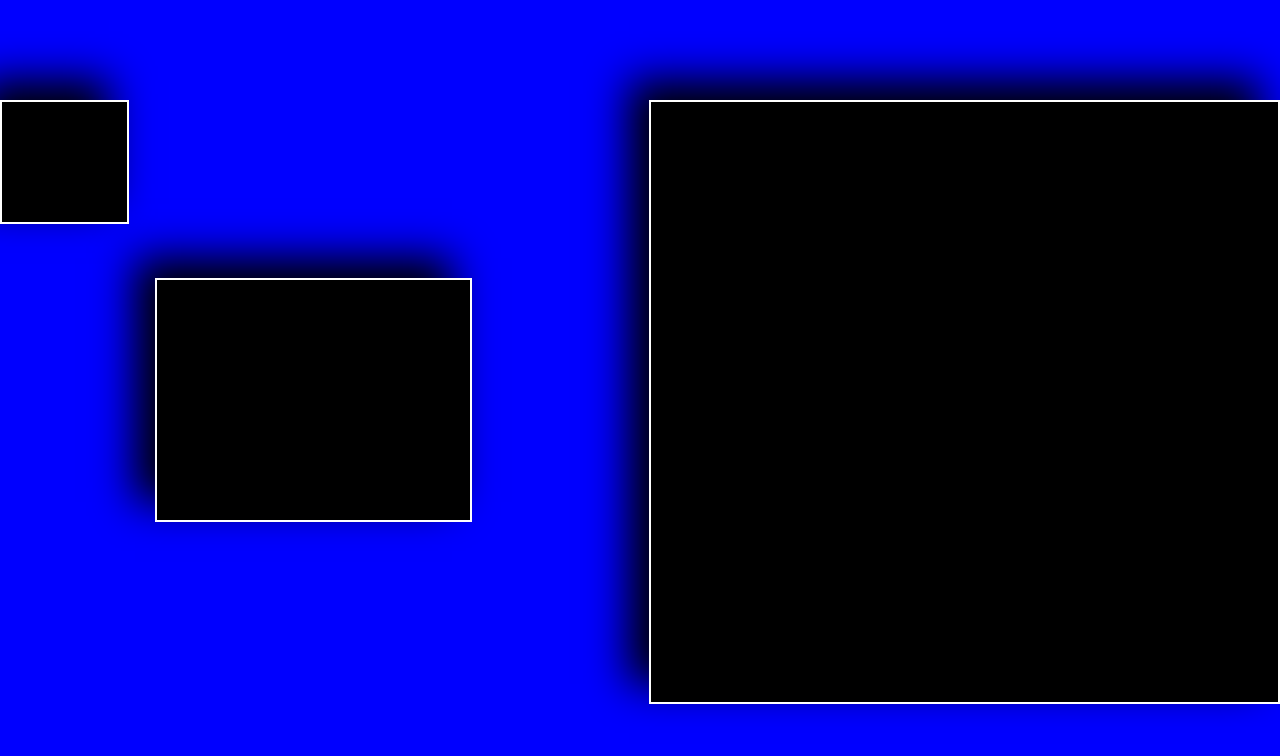
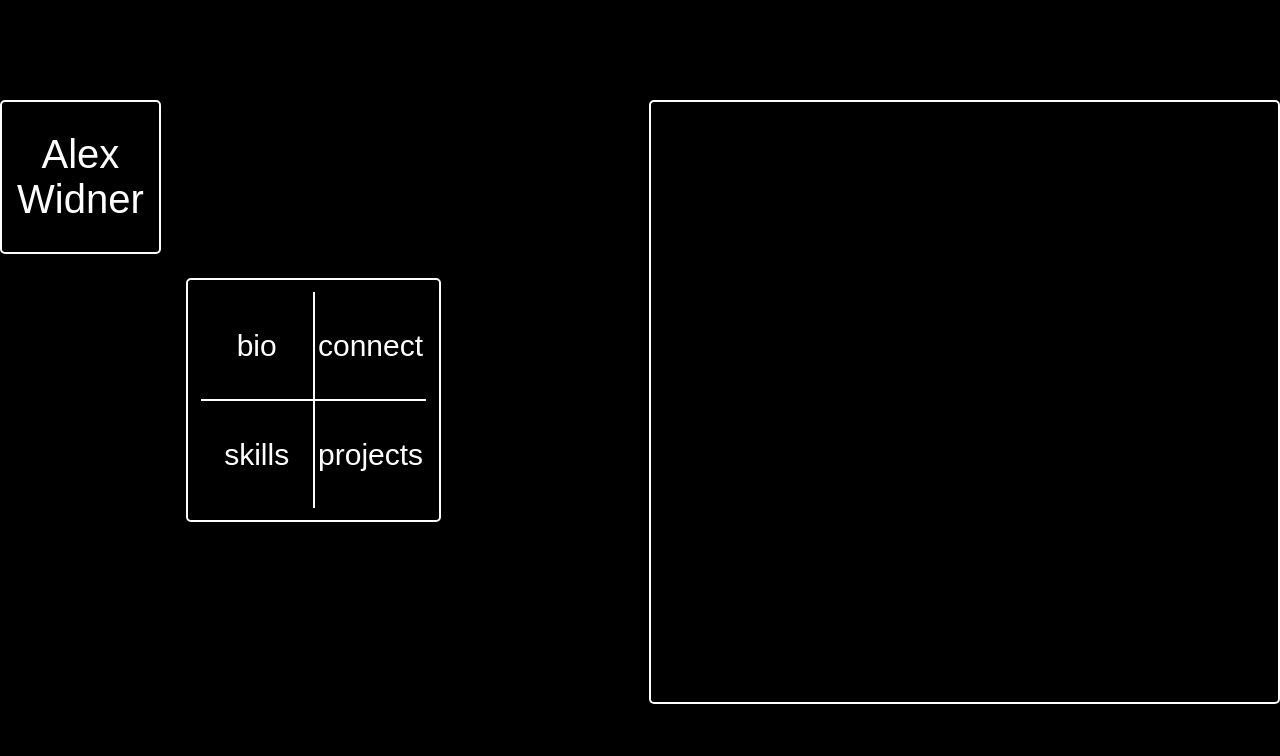
Before and after one commit to Manny1806/real-portfolio, a React (Create React App) app: page / in a window 1280 px wide. Shown: the top 756 px of the page. Built offline with nearby package versions, Linux system fonts and the light colour scheme.

Commit message:
moving sqaures

```diff
--- a/src/App2.css
+++ b/src/App2.css
@@ -9,22 +9,22 @@
 }
 
 .background-bio{
-    background-color: blue;
+    background-color: #000000;
     transition: all 1s;
 }
 
 .background-skills{
-    background-color: blue;
+    background-color: #191970;
     transition: all 1s;
 }
 
 .background-projects{
-    background-color: blue;
+    background-color: #87cefa;
     transition: all 1s;
 }
 
 .background-connect{
-    background-color: blue;
+    background-color: #fd5e53;
     transition: all 1s;
 }
 
@@ -52,6 +52,7 @@
     display: inline-block;
     position: relative;
     /* background-color: beige; */
+    border-radius: 5px;
 }
 
 .right-box-bio {
@@ -64,28 +65,30 @@
 .right-box-skills {
     background-color: black;
     border: solid white 2px;
-    box-shadow: -20px -20px 40px;
+    box-shadow: -20px 20px 40px;
     transition: all 1s;
 }
 
 .right-box-projects {
     background-color: black;
     border: solid white 2px;
-    box-shadow: -20px -20px 40px;
+    box-shadow: 20px 20px 40px;
     transition: all 1s;
 }
 
 .right-box-connect {
     background-color: black;
     border: solid white 2px;
-    box-shadow: -20px -20px 40px;
+    box-shadow: 20px -20px 40px;
     transition: all 1s;
 }
 
 .left-moving-box{
-    height: 20%;
-    width: 20%;
+    height: 25%;
+    width: 25%;
     position: absolute;
+    border-radius: 5px;
+    overflow: hidden;
 }
 
 .left-moving-box-bio{
@@ -94,38 +97,43 @@
     top: 0;
     box-shadow: -20px -20px 40px;
     border: solid white 2px;
+
     transition: all 1s;
+
 }
 
 .left-moving-box-skills{
     background-color: black;
     left: 0;
-    top: 0;
-    box-shadow: -20px -20px 40px;
+    top: 74%;
+    box-shadow: -20px 20px 40px;
     border: solid white 2px;
     transition: all 1s;
+
 }
 
 .left-moving-box-projects{
     background-color: black;
-    left: 0;
-    top: 0;
-    box-shadow: -20px -20px 40px;
+    left: 74%;
+    top: 74%;
+    box-shadow: 20px 20px 40px;
     border: solid white 2px;
+
     transition: all 1s;
 }
 
 .left-moving-box-connect{
     background-color: black;
-    left: 0;
+    left: 74%;
     top: 0;
-    box-shadow: -20px -20px 40px;
+    box-shadow: 20px -20px 40px;
     border: solid white 2px;
+
     transition: all 1s;
 }
 
 .inner-left-box{
-    width: 50%;
+    width: 40%;
     height: 40%;
     position: absolute;
     left: 0;
@@ -136,38 +144,43 @@
     margin-top: auto;
     margin-left: auto;
     margin-right: auto;
+    border-radius: 5px;
 }
 
 .inner-left-box-bio{
     background-color: black;
     border: solid white 2px;
-    box-shadow: -20px -20px 40px;
+    box-shadow: -40px -40px 40px;
+
     transition: all 1s;
 }
 
 .inner-left-box-skills{
     background-color: black;
     border: solid white 2px;
-    box-shadow: -20px -20px 40px;
+    box-shadow: -40px 40px 40px;
+
     transition: all 1s;
 }
 
 .inner-left-box-projects{
     background-color: black;
     border: solid white 2px;
-    box-shadow: -20px -20px 40px;
+    box-shadow: 40px 40px 40px;
     transition: all 1s;
 }
 
 .inner-left-box-connect{
     background-color: black;
     border: solid white 2px;
-    box-shadow: -20px -20px 40px;
+    box-shadow: 40px -40px 50px;
     transition: all 1s;
 }
 
 .button-container{
     position: absolute;
+    display: inline-flex;
+    flex-wrap: wrap;
     height: 90%;
     width: 90%;
     left: 0;
@@ -180,3 +193,68 @@
     margin-right: auto;
     /* background-color: wheat; */
 }
+
+.bio-button{
+    display: flex;
+    /* position: relative; */
+    align-items: center;
+    justify-content: center;
+    width: 50%;
+    height: 50%;
+    color: white;
+    font-size: 30px;
+    text-align: right;
+    /* vertical-align: text-bottom; */
+    /* line-height: 50%; */
+    padding: 5px;
+    box-sizing: border-box;
+    border-right: solid white 1px;
+    border-bottom: solid white 1px;
+}
+
+
+.skills-button{
+    display: flex;
+    /* position: relative; */
+    align-items: center;
+    justify-content: center;
+    width: 50%;
+    height: 50%;
+    color: white;
+    font-size: 30px;
+    text-align: right;
+    padding: 5px;
+    box-sizing: border-box;
+    border-right: solid white 1px;
+    border-top: solid white 1px;
+}
+
+.projects-button{
+    display: flex;
+    /* position: relative; */
+    align-items: center;
+    justify-content: center;
+    width: 50%;
+    height: 50%;
+    color: white;
+    font-size: 30px;
+    padding: 5px;
+    box-sizing: border-box;
+    border-left: solid white 1px;
+    border-top: solid white 1px;
+}
+
+.connect-button{
+    display: flex;
+    /* position: relative; */
+    align-items: center;
+    justify-content: center;
+    width: 50%;
+    height: 50%;
+    color: white;
+    font-size: 30px;
+    padding: 5px;
+    box-sizing: border-box;
+    border-left: solid white 1px;
+    border-bottom: solid white 1px;
+}
--- a/src/App2.js
+++ b/src/App2.js
@@ -1,5 +1,6 @@
 import React, { Component } from 'react';
 import "./App2.css";
+import "./moving-box.css"
 class App2 extends Component {
     constructor() {
       super()
@@ -7,7 +8,9 @@ class App2 extends Component {
         backgroundClass: "background-bio",
         innerLeftBoxClass: "inner-left-box-bio",
         leftMovingBoxClass: "left-moving-box-bio",
-        rightBoxClass: "right-box-bio"
+        rightBoxClass: "right-box-bio",
+        movingBoxContentBioClass: "moving-box-content-bio-active",
+        movingBoxContentSkillClass: "moving-box-content-skills-vert"
       }
 
     }
@@ -19,13 +22,110 @@ class App2 extends Component {
                 <div className = "left-box">
                     <div className = {`inner-left-box ${this.state.innerLeftBoxClass}`}>
                         <div className = "button-container">
-                            <label className = "bio-button">bio</label>
-                            <label className = "skills-button">skills</label>
-                            <label className = "projects-button">projects</label>
-                            <label className = "connect-button">connect</label>
+                            <label className = "bio-button" onClick={()=>{
+                                if(this.state.backgroundClass === "background-projects"){
+                                    this.setState({
+                                        backgroundClass: "background-skills",
+                                        innerLeftBoxClass: "inner-left-box-skills",
+                                        leftMovingBoxClass: "left-moving-box-skills",
+                                        rightBoxClass: "right-box-skills"
+                                    })
+                                    setTimeout(()=>{this.setState({
+                                        backgroundClass: "background-bio",
+                                        innerLeftBoxClass: "inner-left-box-bio",
+                                        leftMovingBoxClass: "left-moving-box-bio",
+                                        rightBoxClass: "right-box-bio"
+                                    })}, 1000)
+                                } else {
+                                    this.setState({
+                                        backgroundClass: "background-bio",
+                                        innerLeftBoxClass: "inner-left-box-bio",
+                                        leftMovingBoxClass: "left-moving-box-bio",
+                                        rightBoxClass: "right-box-bio",
+                                        movingBoxContentBioClass: "moving-box-content-bio-active",
+                                        movingBoxContentSkillClass: "moving-box-content-skills-vert"
+                                    })
+                                }
+                                }}><span>bio</span></label>
+                                <label className = "connect-button" onClick={()=>{
+                                if(this.state.backgroundClass === "background-skills"){
+                                    this.setState({
+                                        backgroundClass: "background-projects",
+                                        innerLeftBoxClass: "inner-left-box-projects",
+                                        leftMovingBoxClass: "left-moving-box-projects",
+                                        rightBoxClass: "right-box-projects"
+                                    })
+                                    setTimeout(()=>{this.setState({
+                                        backgroundClass: "background-connect",
+                                        innerLeftBoxClass: "inner-left-box-connect",
+                                        leftMovingBoxClass: "left-moving-box-connect",
+                                        rightBoxClass: "right-box-connect"
+                                    })}, 1000)
+                                } else {
+                                    this.setState({
+                                        backgroundClass: "background-connect",
+                                        innerLeftBoxClass: "inner-left-box-connect",
+                                        leftMovingBoxClass: "left-moving-box-connect",
+                                        rightBoxClass: "right-box-connect",
+                                        movingBoxContentBioClass: "moving-box-content-bio-horz"
+                                    })
+                                }
+                                }}>connect</label>
+                            <label className = "skills-button" onClick={()=>{
+                                if(this.state.backgroundClass === "background-connect"){
+                                    this.setState({
+                                        backgroundClass: "background-projects",
+                                        innerLeftBoxClass: "inner-left-box-projects",
+                                        leftMovingBoxClass: "left-moving-box-projects",
+                                        rightBoxClass: "right-box-projects"
+                                    })
+                                    setTimeout(()=>{this.setState({
+                                        backgroundClass: "background-skills",
+                                        innerLeftBoxClass: "inner-left-box-skills",
+                                        leftMovingBoxClass: "left-moving-box-skills",
+                                        rightBoxClass: "right-box-skills"
+                                    })}, 1000)
+                                } else {
+                                    this.setState({
+                                        backgroundClass: "background-skills",
+                                        innerLeftBoxClass: "inner-left-box-skills",
+                                        leftMovingBoxClass: "left-moving-box-skills",
+                                        rightBoxClass: "right-box-skills",
+                                        movingBoxContentBioClass: "moving-box-content-bio-vert",
+                                        movingBoxContentSkillClass: "moving-box-content-skills-active"
+                                    })
+                                }
+                                }}>skills</label>
+                            <label className = "projects-button" onClick={()=>{
+                                if(this.state.backgroundClass === "background-bio"){
+                                    this.setState({
+                                        backgroundClass: "background-skills",
+                                        innerLeftBoxClass: "inner-left-box-skills",
+                                        leftMovingBoxClass: "left-moving-box-skills",
+                                        rightBoxClass: "right-box-skills"
+                                    })
+                                    setTimeout(()=>{this.setState({
+                                        backgroundClass: "background-projects",
+                                        innerLeftBoxClass: "inner-left-box-projects",
+                                        leftMovingBoxClass: "left-moving-box-projects",
+                                        rightBoxClass: "right-box-projects"
+                                    })}, 1000)
+                                } else {
+                                    this.setState({
+                                        backgroundClass: "background-projects",
+                                        innerLeftBoxClass: "inner-left-box-projects",
+                                        leftMovingBoxClass: "left-moving-box-projects",
+                                        rightBoxClass: "right-box-projects"
+                                    })
+                                }
+                                }}>projects</label>
+
                         </div>
                     </div>
-                    <div className = {`left-moving-box ${this.state.leftMovingBoxClass}`}></div>
+                    <div className = {`left-moving-box ${this.state.leftMovingBoxClass}`}>
+                                <div className = {`moving-box-content-bio ${this.state.movingBoxContentBioClass}`}>Alex Widner</div>
+                                <div className = {`moving-box-content-skills ${this.state.movingBoxContentSkillClass}`}>Full Stack</div>
+                    </div>
                 </div>
                 <div className = {`right-box ${this.state.rightBoxClass}`}></div>
             </div>
--- /dev/null
+++ b/src/moving-box.css
@@ -0,0 +1,61 @@
+.moving-box-content-bio{
+    position: absolute;
+    display: flex;
+    align-items: center;
+    justify-content: center;
+    height: 100%;
+    width: 100%;
+    color: white;
+    font-size: 40px;
+    text-align: center;
+    overflow: hidden;
+}
+
+.moving-box-content-bio-active{
+    top: 0px;
+    left: 0px;
+    transition: all 1s;
+}
+
+.moving-box-content-bio-vert{
+    top: -600px;
+    left: 0px;
+    transition: all 1s;
+}
+
+.moving-box-content-bio-horz{
+    top: 0px;
+    left: -600px;
+    transition: all 1s;
+}
+
+.moving-box-content-skills{
+    position: absolute;
+    display: flex;
+    align-items: center;
+    justify-content: center;
+    height: 100%;
+    width: 100%;
+    color: white;
+    font-size: 40px;
+    text-align: center;
+    overflow: hidden;
+}
+
+.moving-box-content-skills-active{
+    top: 0px;
+    left: 0px;
+    transition: all 1s;
+}
+
+.moving-box-content-skills-vert{
+    top: 700px;
+    left: 0px;
+    transition: all 1s;
+}
+
+.moving-box-content-skills-horz{
+    top: 0px;
+    left: 700px;
+    transition: all 1s;
+}
```
